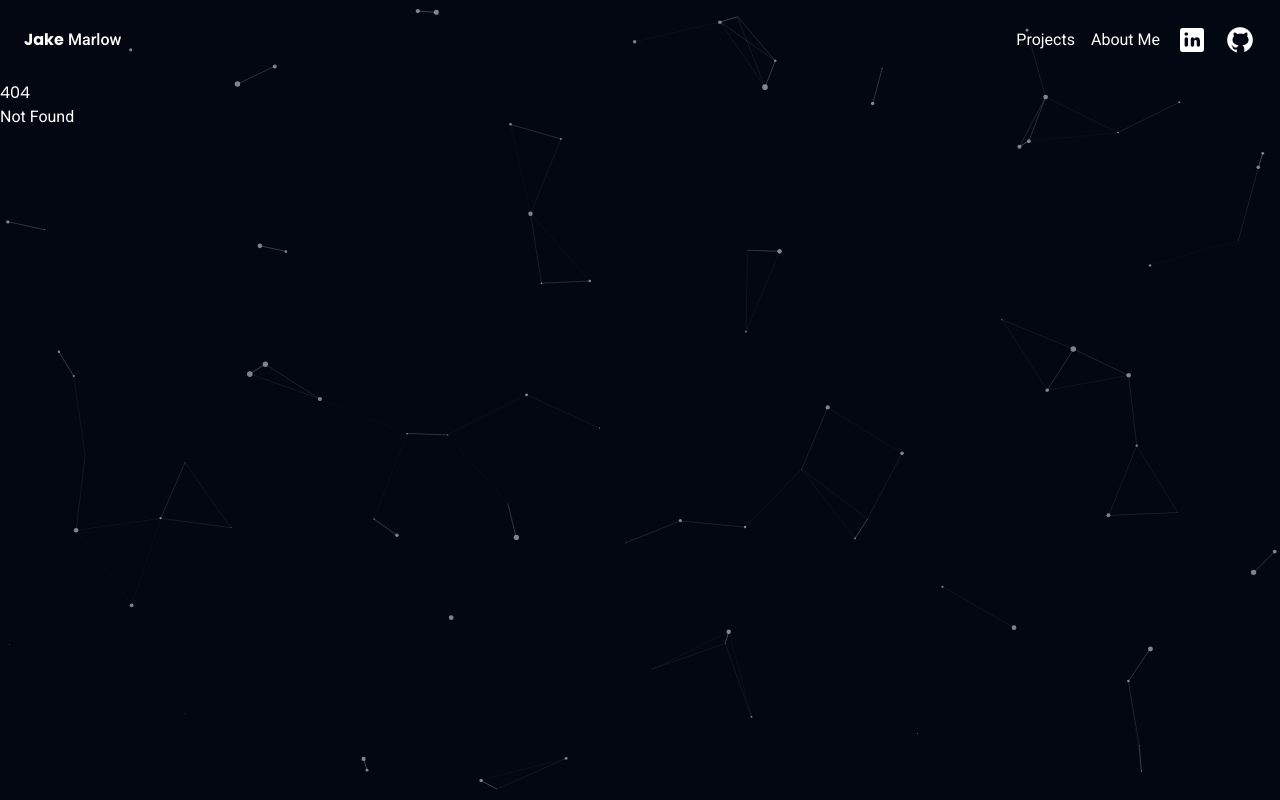
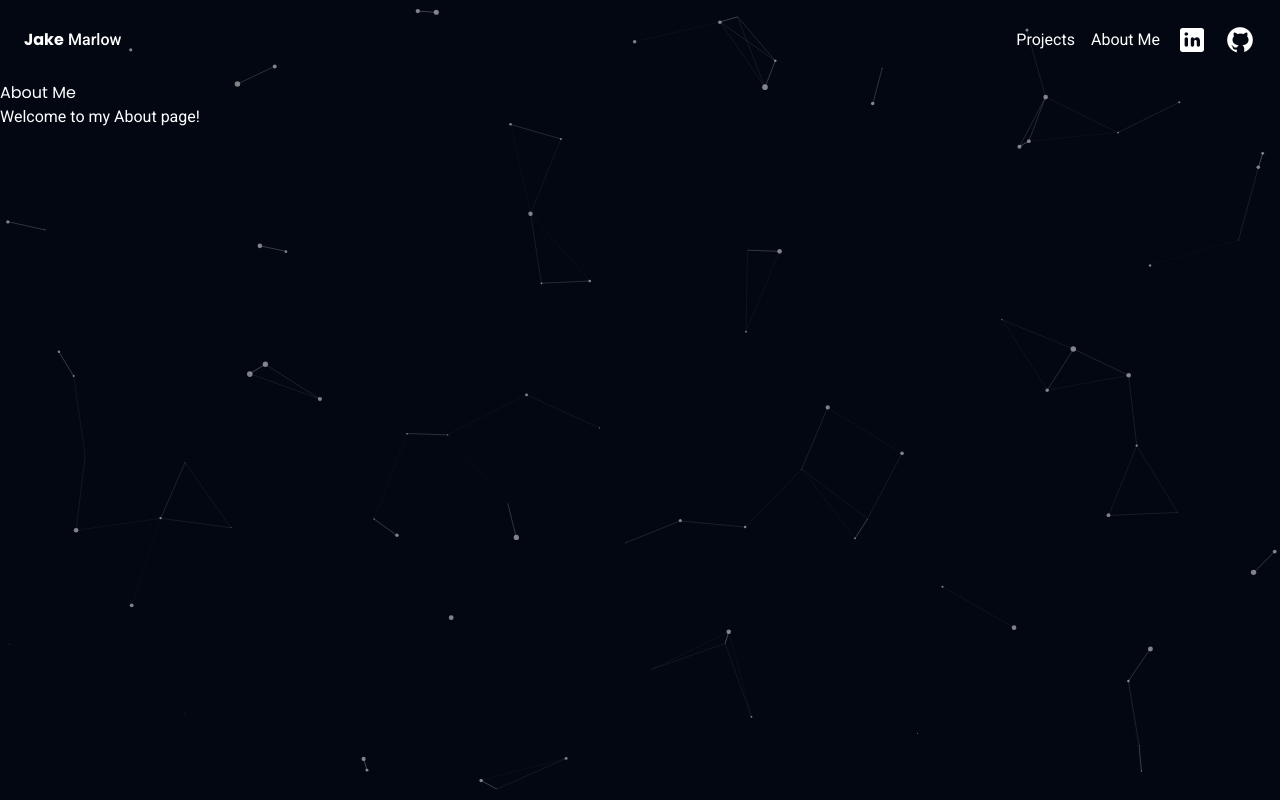
Before and after one commit to ToeJammm/Portfolio, a SvelteKit app: page /about in a window 1280 px wide. Before the commit this address had no page. Built offline with nearby package versions, Linux system fonts and the light colour scheme.

Commit message:
added routes

```diff
--- /dev/null
+++ b/src/routes/about/+page.svelte
@@ -0,0 +1,7 @@
+<!-- src/routes/about/+page.svelte -->
+<script>
+	export let params;
+</script>
+
+<h1>About Me</h1>
+<p>Welcome to my About page!</p>
--- /dev/null
+++ b/src/routes/projects/+page.svelte
@@ -0,0 +1,7 @@
+<!-- src/routes/contact/+page.svelte -->
+<script>
+	export let params;
+</script>
+
+<h1>My Porjects</h1>
+<p>in detail</p>
```
